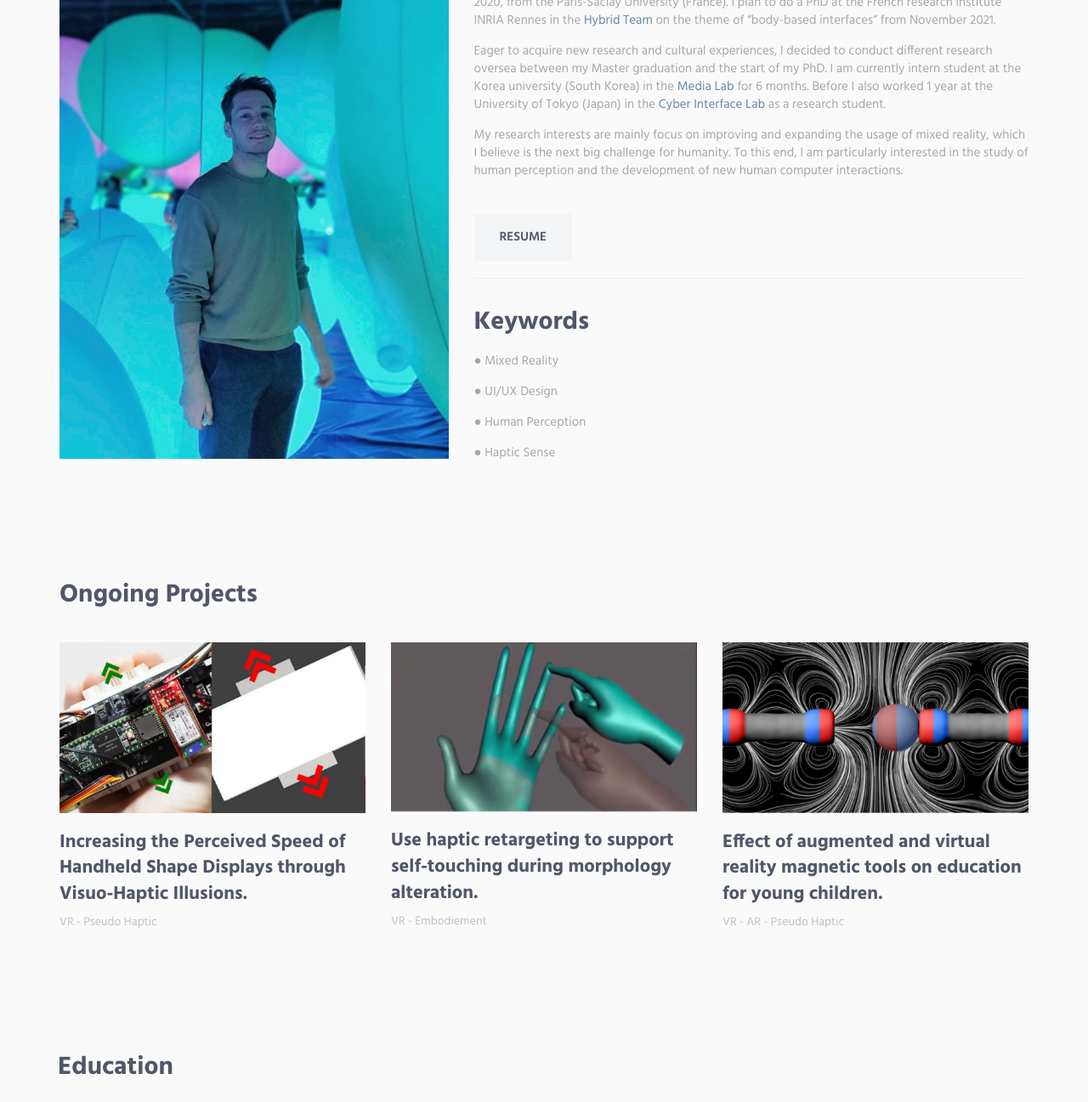
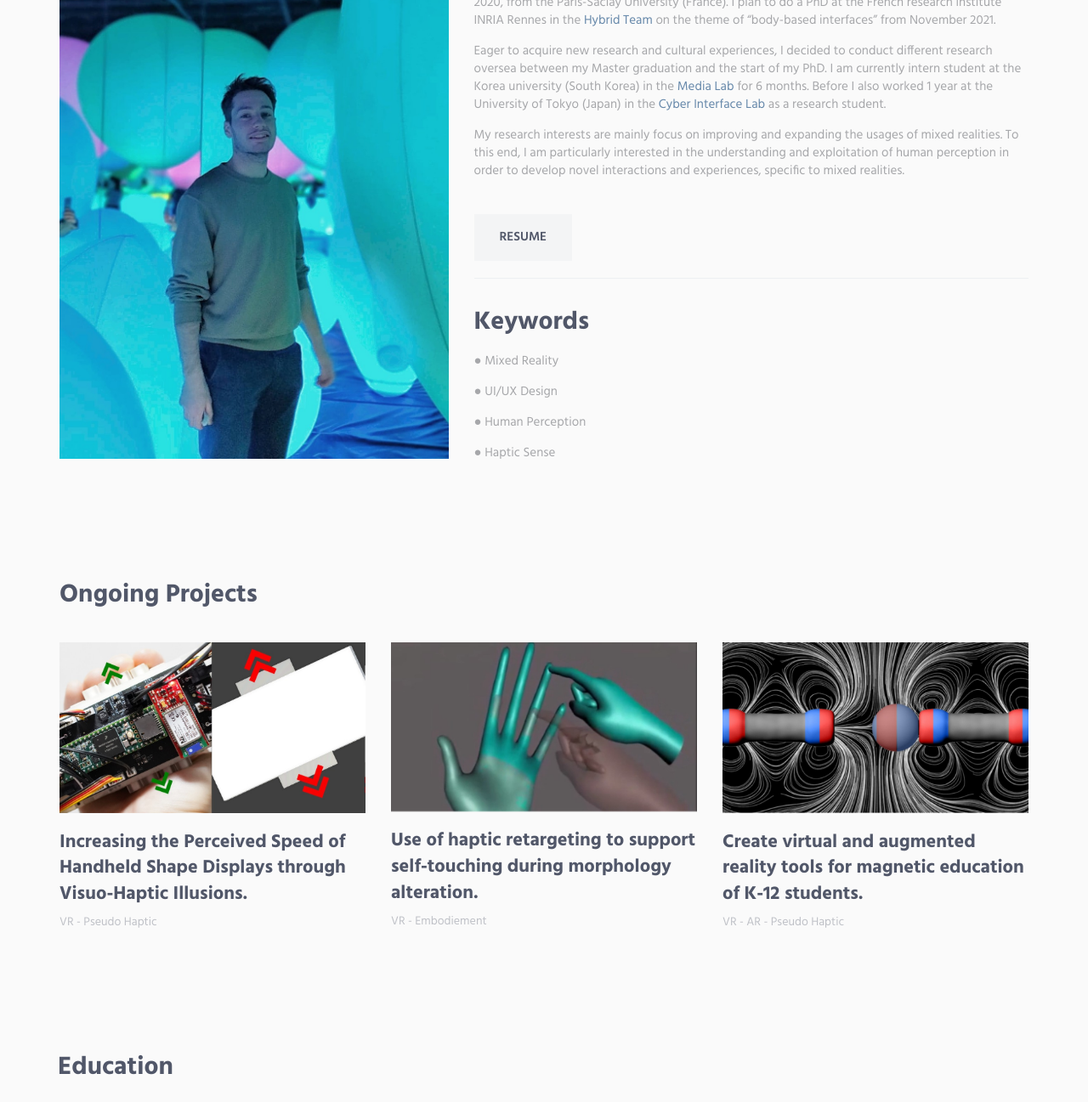
Before and after one commit to AntoninCheymoll/PresentationPage, a plain HTML site: page index.html in a window 1280 px wide. Shown: the part 765-2062 px from the top of the page at 85% size. Drawn offline with Linux system fonts and the light colour scheme.

Commit message:
Update index.html

```diff
--- a/index.html
+++ b/index.html
@@ -111,7 +111,7 @@
                                     <h2>About Me</h2>
                                     <p>My name is Antonin Cheymol, I hold a Master in Human Computer Interaction, received in October 2020, from the Paris-Saclay University (France). I plan to do a PhD at the French research institute INRIA Rennes in the <a href="https://www.w3schools.com/">Hybrid Team</a> on the theme of “body-based interfaces” from November 2021.</p>
                                     <p>Eager to acquire new research and cultural experiences, I decided to conduct different research oversea between my Master graduation and the start of my PhD. I am currently intern student at the Korea university (South Korea) in the <a href="http://media.korea.ac.kr/english/">Media Lab</a> for 6 months. Before I also worked 1 year at the University of Tokyo (Japan) in the <a href="http://www.cyber.t.u-tokyo.ac.jp/">Cyber Interface Lab</a> as a research student.</p>
-                                    <p>My research interests are mainly focus on improving and expanding the usage of mixed reality, which I believe is the next big challenge for humanity. To this end, I am particularly interested in the study of human perception and the development of new human computer interactions.</p>
+                                    <p>My research interests are mainly focus on improving and expanding the usages of mixed realities. To this end, I am particularly interested in the understanding and exploitation of human perception in order to develop novel interactions and experiences, specific to mixed realities.</p>
                                 </div>
                                 <form>
                                     <a href="CV.pdf" type="submit" class="btn-theme btn-theme-md btn-default-bg text-uppercase">Resume</a>
@@ -173,7 +173,7 @@
                                 <img class="img-responsive" src="img/970x647/02.jpg" alt="Latest Products Image">
                             </div>
                         </div>
-                        <h4>Use haptic retargeting to support self-touching during morphology alteration. </a> <br>
+                        <h4>Use of haptic retargeting to support self-touching during morphology alteration. </a> <br>
                             <span>VR - Embodiement</span></h4>
                         <!-- <p>Lorem ipsum dolor sit amet consectetur adipiscing elit sed tempor incdidunt ut laboret dolor magna ut consequat siad esqudiat dolor</p>-->
                     </div>
@@ -186,7 +186,7 @@
                                 <img class="img-responsive" src="img/970x647/03.jpg" alt="Latest Products Image">
                             </div>
                         </div>
-                        <h4>Effect of augmented and virtual reality magnetic tools on education for young children.</a> <br>
+                        <h4>Create virtual and augmented reality tools for magnetic education of K-12 students.</a> <br>
                             <span> VR - AR - Pseudo Haptic</span></h4>
                         <!--<p></p> -->
                     </div>
```
